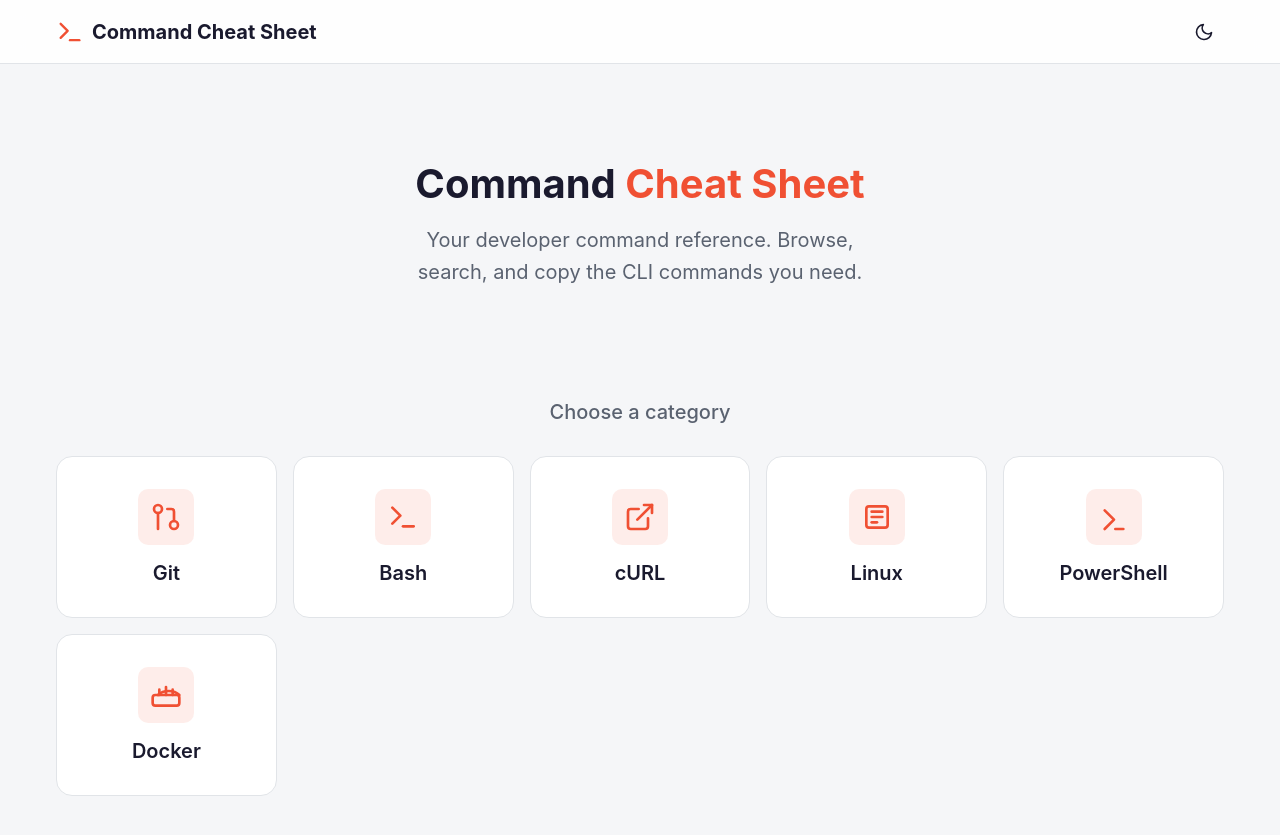
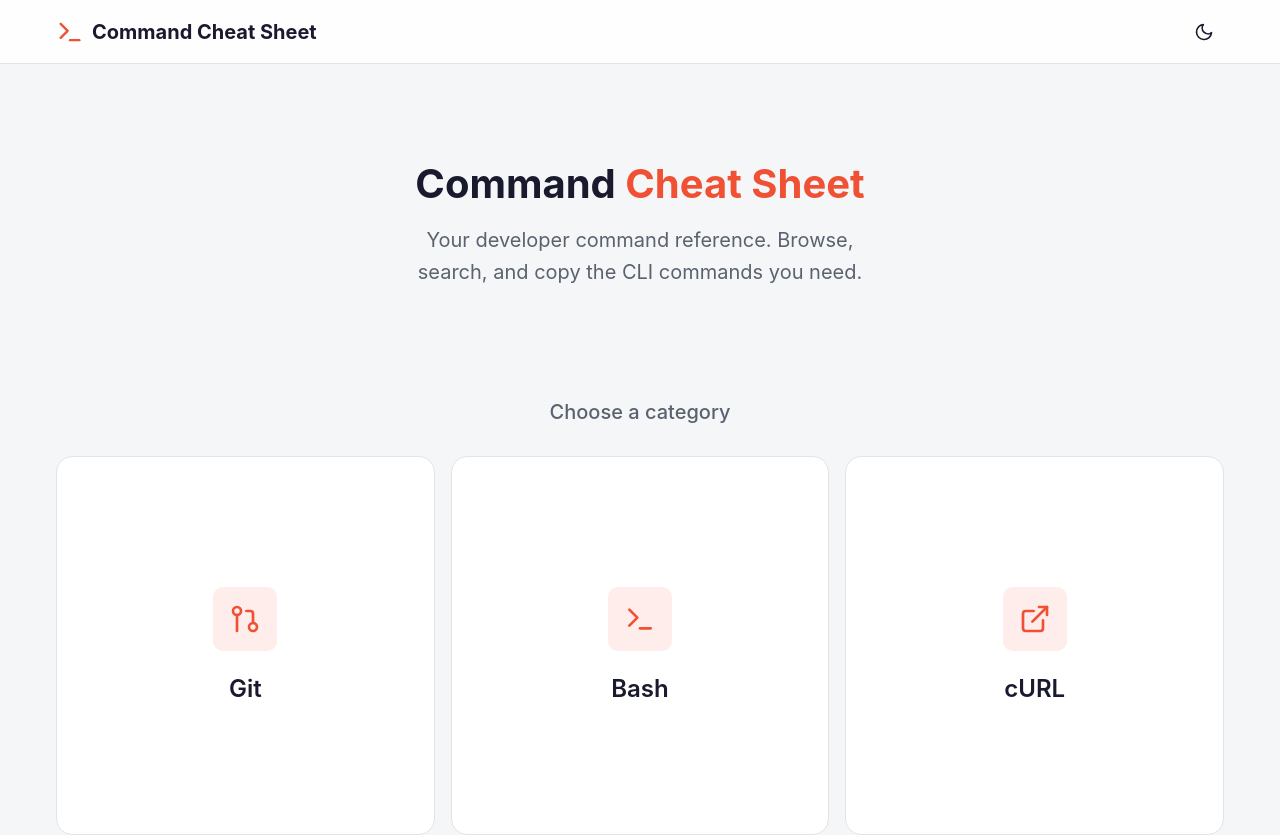
Before and after one commit to tamaskovacs0408/cmd-cheet-sheet, a React (Vite) app: page / in a window 1280 px wide. Shown: the top 835 px of the page. Built offline with nearby package versions, Linux system fonts and the light colour scheme.

Commit message:
Update styles

```diff
--- a/src/components/ui/CategoryCard/category-card.scss
+++ b/src/components/ui/CategoryCard/category-card.scss
@@ -4,8 +4,9 @@
   @include flex-center;
   @include focus-ring;
   flex-direction: column;
-  gap: var(--space-md);
-  padding: var(--space-xl);
+  gap: var(--space-sm);
+  padding: var(--space-md);
+  aspect-ratio: 1;
   background-color: var(--color-surface);
   border: 1px solid var(--color-border);
   border-radius: var(--radius-lg);
@@ -15,6 +16,11 @@
     box-shadow var(--transition-fast),
     border-color var(--transition-fast),
     background-color var(--transition-base);
+
+  @include respond-to("tablet") {
+    gap: var(--space-lg);
+    padding: var(--space-2xl) var(--space-xl);
+  }
 
   &:hover:not(&--disabled) {
     transform: translateY(-2px);
@@ -29,12 +35,17 @@
 
   &__icon {
     @include flex-center;
-    width: 56px;
-    height: 56px;
+    width: 40px;
+    height: 40px;
     border-radius: var(--radius-md);
     background-color: var(--color-accent-light);
     color: var(--color-accent);
     transition: background-color var(--transition-base);
+
+    @include respond-to("tablet") {
+      width: 64px;
+      height: 64px;
+    }
   }
 
   &--disabled &__icon {
@@ -43,7 +54,11 @@
   }
 
   &__label {
-    font-size: var(--font-lg);
+    font-size: var(--font-sm);
     font-weight: 600;
+
+    @include respond-to("tablet") {
+      font-size: var(--font-xl);
+    }
   }
 }
--- a/src/pages/HomePage/home-page.scss
+++ b/src/pages/HomePage/home-page.scss
@@ -53,7 +53,7 @@
     }
 
     @include respond-to("desktop") {
-      grid-template-columns: repeat(5, 1fr);
+      grid-template-columns: repeat(3, 1fr);
     }
   }
 }
```
